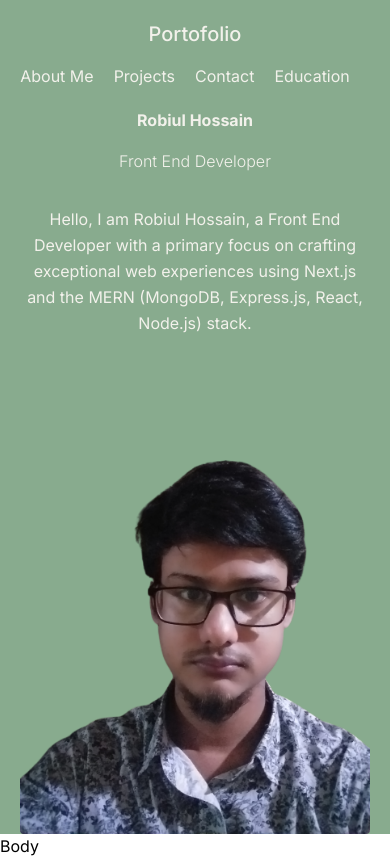
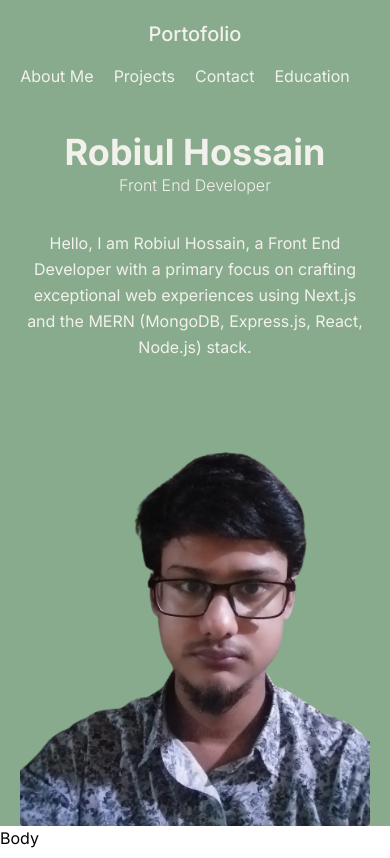
Before and after one commit to coder7475/robiul-hossain-portfolio, a Next.js app: page / in a window 390 px wide. Built offline with nearby package versions, Linux system fonts and the light colour scheme.

Commit message:
fix: responsiveness issues with banner

```diff
--- a/src/components/ui/Banner.tsx
+++ b/src/components/ui/Banner.tsx
@@ -4,15 +4,16 @@ import profilePic from './../../assets/profile.png';
 const Banner = () => {
   return (
     <section className="text-light bg-primary">
+      <br />
       <div className="container mx-auto flex px-5 lg:flex-row flex-col items-center">
-        <div className="lg:flex-grow md:w-1/4 flex flex-col md:items-start md:text-left text-center">
-          <h1 className="sm:text-4xl lg:text-5xl mb-4 font-bold text-light">
+        <div className="lg:flex-grow w-full md:w-3/4 flex flex-col md:items-start md:text-left text-center">
+          <h1 className="text-4xl lg:text-5xl md:mb-4 font-bold text-light">
            Robiul Hossain
           </h1>
           <p className="mb-8 leading-relaxed font-light">
             Front End Developer
           </p>
-          <p className="mb-8 leading-relaxed max-w-lg">
+          <p className="md:mb-8 leading-relaxed max-w-lg">
             Hello, I am Robiul Hossain, a Front End Developer with a primary focus on crafting exceptional web experiences using Next.js and the MERN (MongoDB, Express.js, React, Node.js) stack.
           </p>
         </div>
```
